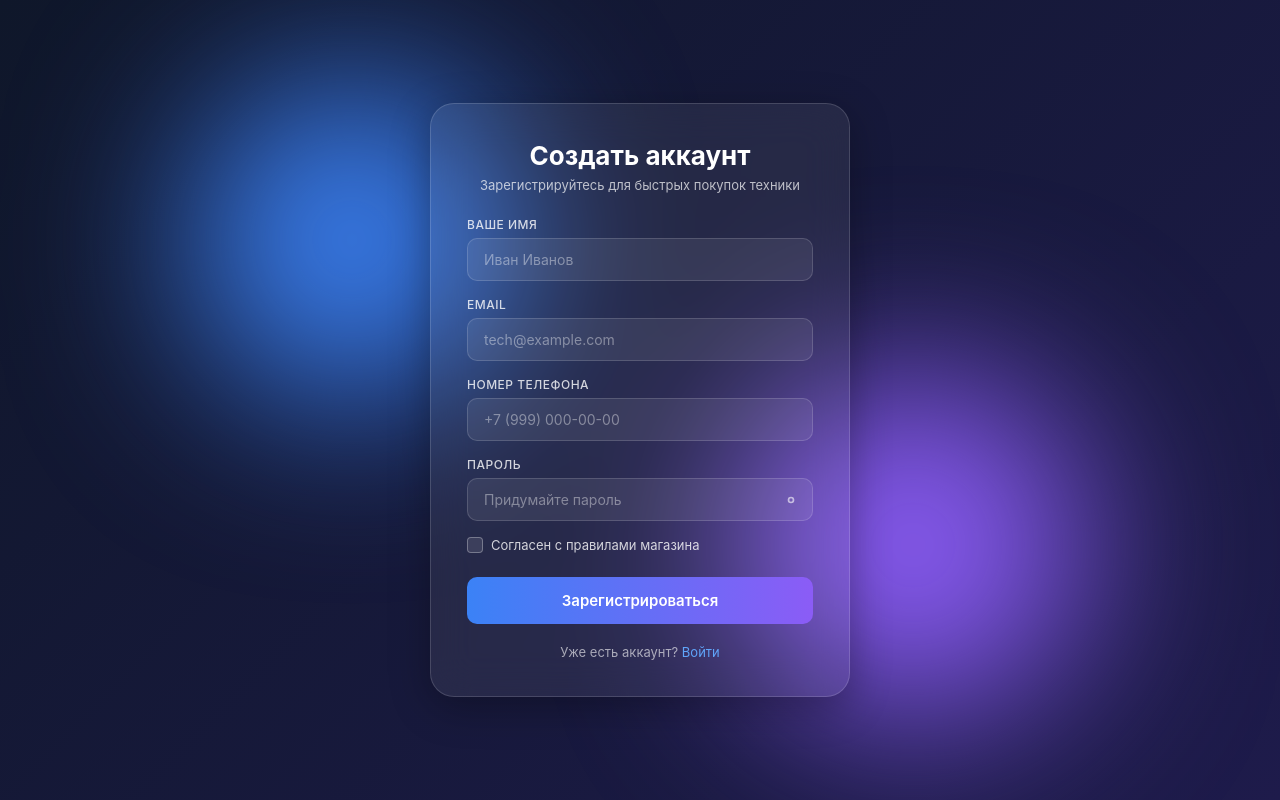
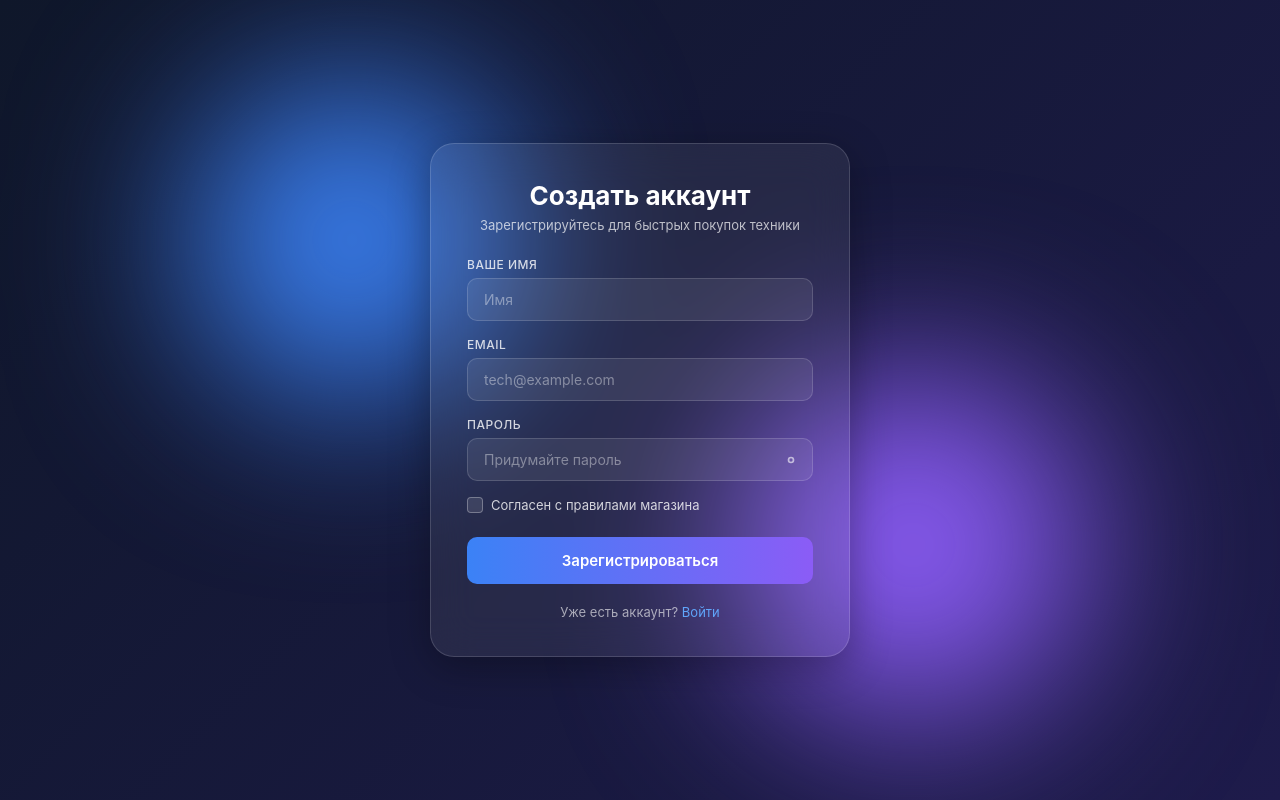
Before and after one commit to thezer999/login-0.2, a plain HTML site: page index.html in a window 1280 px wide. Drawn offline with Linux system fonts and the light colour scheme.

Commit message:
Add files via upload

```diff
--- a/index.html
+++ b/index.html
@@ -18,22 +18,16 @@
     <p class="subtitle">Зарегистрируйтесь для быстрых покупок техники</p>
 
     <form class="auth-form" id="registerForm">
-      <!-- Имя и Фамилия -->
+      <!-- Имя -->
       <div class="input-group">
         <label for="fullname">Ваше имя</label>
-        <input type="text" id="fullname" placeholder="Иван Иванов" required>
+        <input type="text" id="fullname" placeholder="Имя" required>
       </div>
 
       <!-- Email -->
       <div class="input-group">
         <label for="email">Email</label>
         <input type="email" id="email" placeholder="tech@example.com" required>
-      </div>
-
-      <!-- Телефон для доставки -->
-      <div class="input-group">
-        <label for="phone">Номер телефона</label>
-        <input type="tel" id="phone" placeholder="+7 (999) 000-00-00" required>
       </div>
 
       <!-- Пароль -->
```
